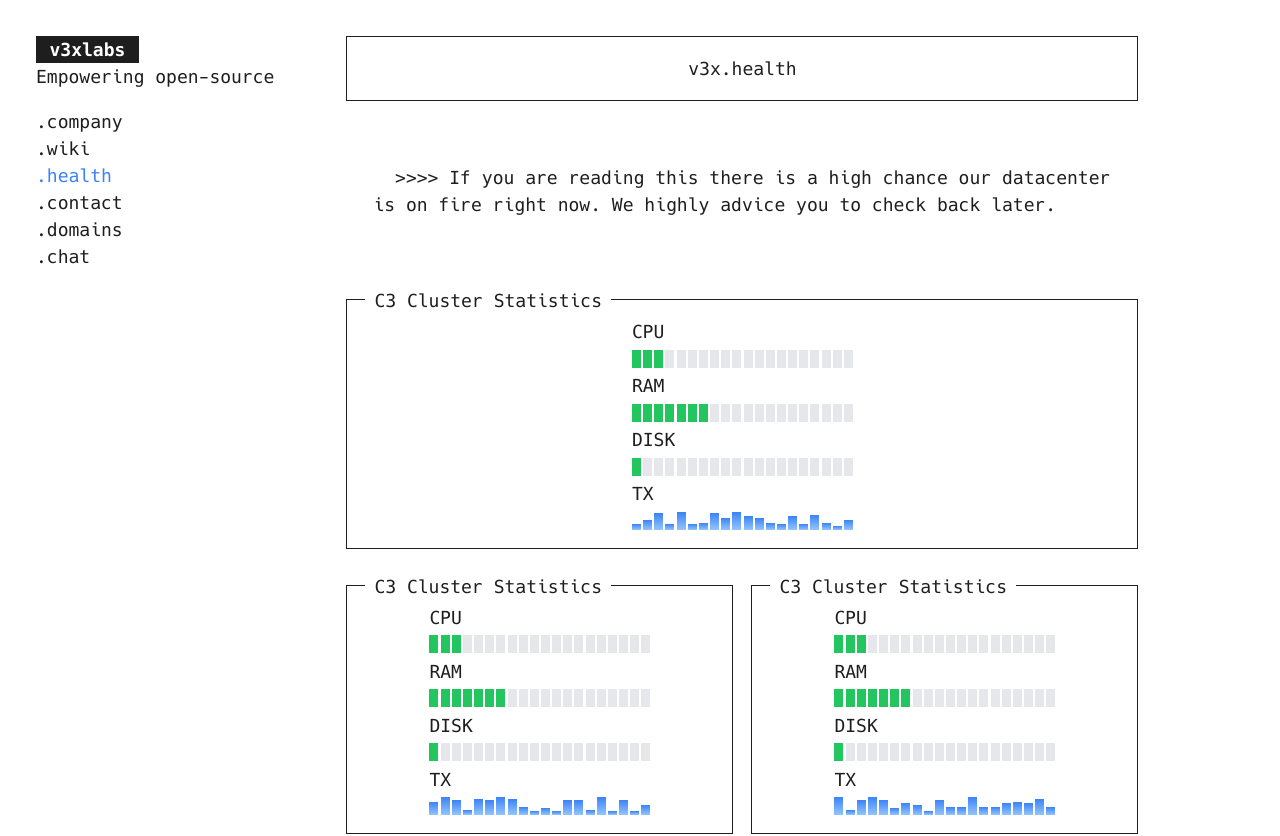
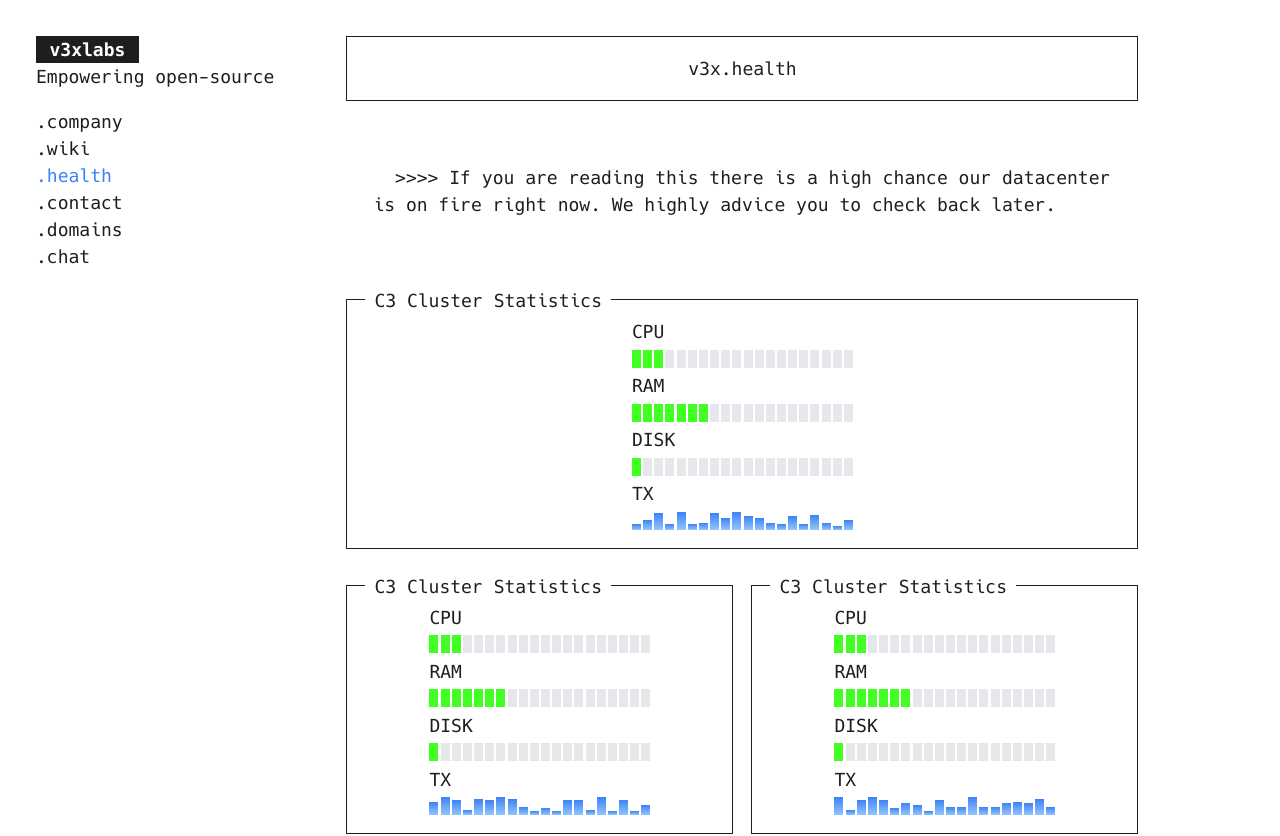
Before and after one commit to v3xlabs/v3x-health, a Next.js app: page / in a window 1280 px wide. Shown: the top 836 px of the page. Built offline with nearby package versions, Linux system fonts and the light colour scheme.

Commit message:
Introduce notgreen

```diff
--- a/components/ProgressBar/ProgressBar.tsx
+++ b/components/ProgressBar/ProgressBar.tsx
@@ -16,7 +16,7 @@ export const ProgressBar: FC<{
                                 key={index}
                                 className={`w-2 h-[1em] ${
                                     index < progress
-                                        ? 'bg-green-500'
+                                        ? 'bg-notgreen'
                                         : 'bg-gray-200'
                                 }`}
                             />
```
